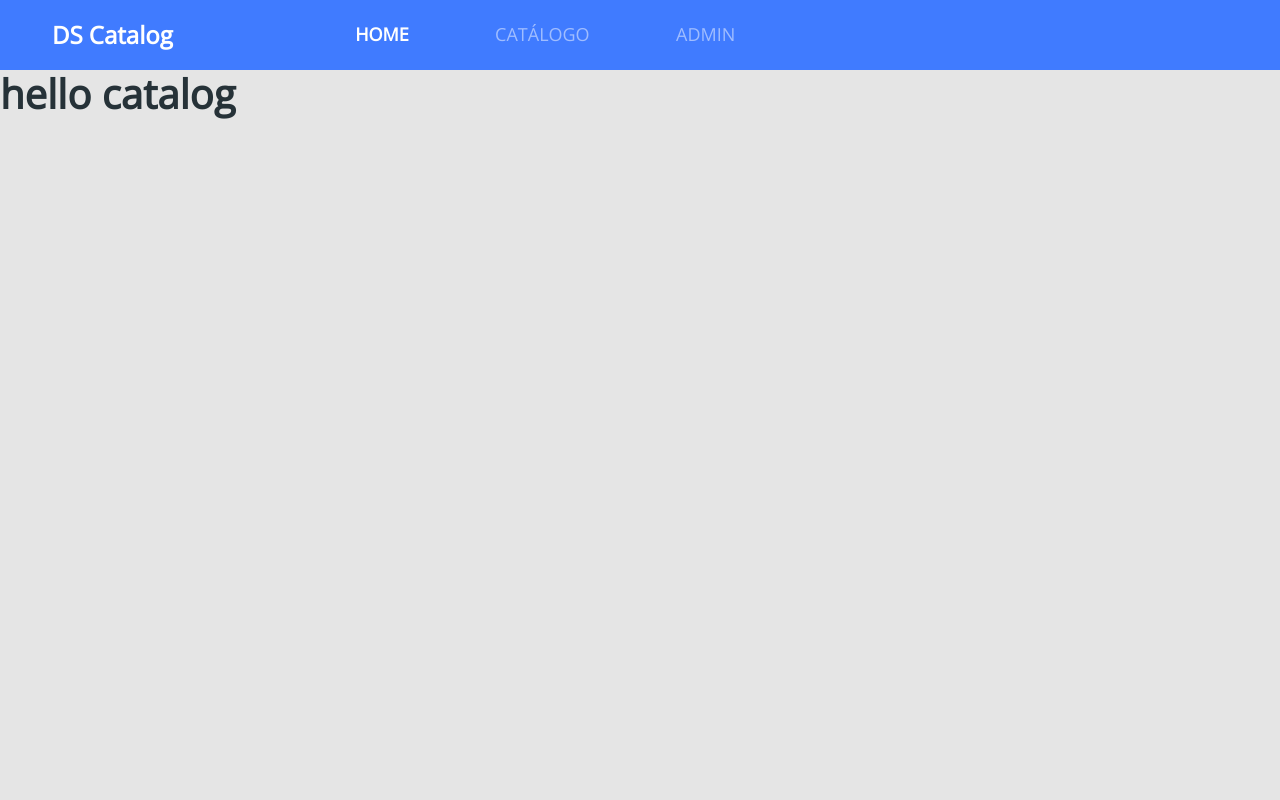
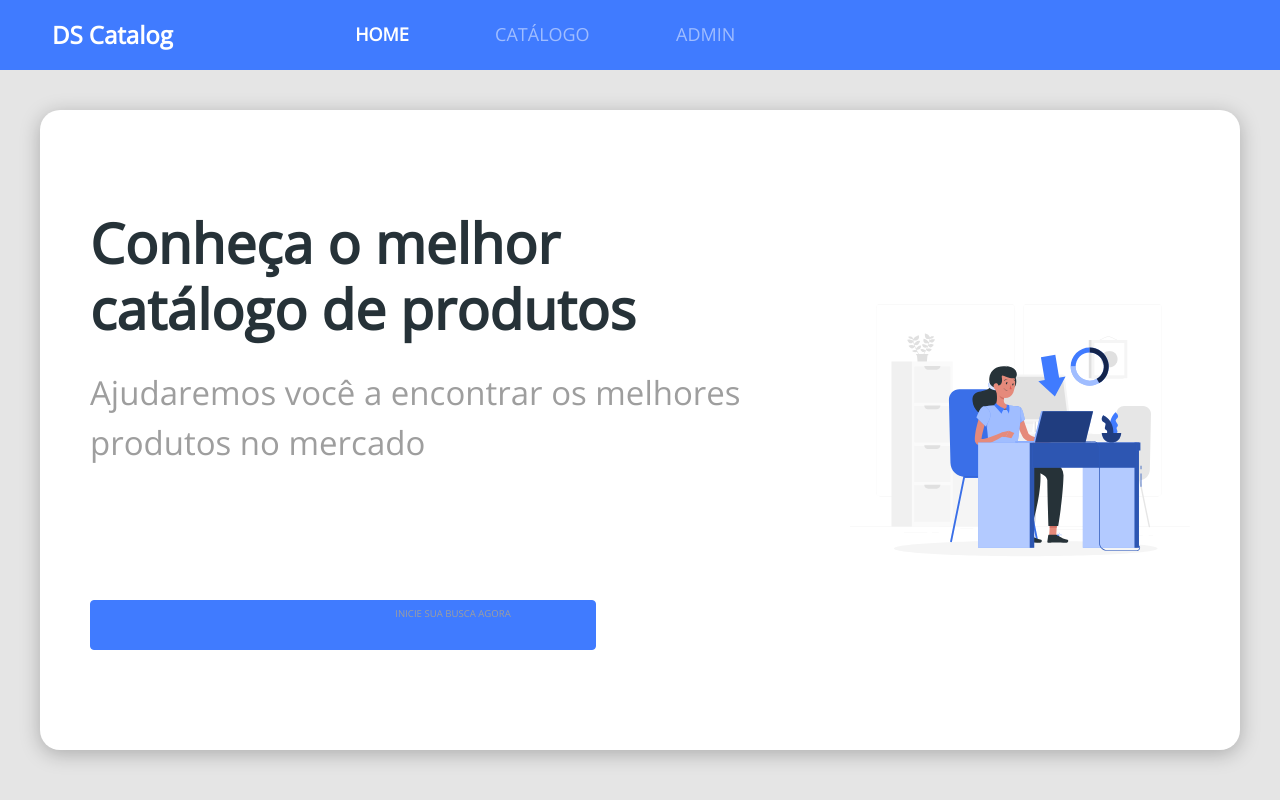
Before and after one commit to tobiasb14/catalog, a React (Create React App) app in the folder frontweb/: page / in a window 1280 px wide. Built offline with nearby package versions, Linux system fonts and the light colour scheme.

Commit message:
home styling

```diff
--- a/frontweb/src/App.tsx
+++ b/frontweb/src/App.tsx
@@ -1,13 +1,10 @@
-import Navbar from 'components/Navbar';
 import './Assets/Styles/custom.scss';
 import './App.css';
+import Home from 'pages/Home';
 
 function App() {
   return (
-    <>
-    <Navbar />
-    <h1>hello catalog</h1>
-    </>
+    <Home />
   );
 }
 
--- /dev/null
+++ b/frontweb/src/components/ButtonIcon/index.tsx
@@ -0,0 +1,11 @@
+import './styles.css';
+
+const ButtonIcon = () => {
+    return (
+        <button className="btn btn-primary btn-icon">
+            <p>INICIE SUA BUSCA AGORA</p>
+        </button>
+    );
+}
+
+export default ButtonIcon;
--- /dev/null
+++ b/frontweb/src/components/ButtonIcon/styles.css
@@ -0,0 +1,3 @@
+.btn-icon {
+    height: 50px;
+}
--- /dev/null
+++ b/frontweb/src/pages/Home/index.tsx
@@ -0,0 +1,28 @@
+import { ReactComponent as MainImage } from "Assets/Images/main-image.svg";
+import ButtonIcon from "components/ButtonIcon";
+import Navbar from "components/Navbar";
+import './styles.css';
+
+function Home() {
+    return (
+      <>
+        <Navbar />
+        <div className="home-container">
+            <div className="home-card">
+                <div className="home-content-container">
+                    <div>
+                    <h1>Conheça o melhor catálogo de produtos</h1>
+                    <p>Ajudaremos você a encontrar os melhores produtos no mercado</p>
+                    </div>
+                    <ButtonIcon />
+                </div>
+                <div className="home-image-container">
+                    <MainImage />
+                </div>
+            </div>
+        </div>
+      </>
+    );
+  }
+
+  export default Home;
--- /dev/null
+++ b/frontweb/src/pages/Home/styles.css
@@ -0,0 +1,137 @@
+.home-container {
+    padding: 20px;
+    font-size: 20px;
+    text-align: center;
+}
+
+.home-card {
+    display: flex;
+    flex-direction: column-reverse;
+    background-color: #FFF;
+    box-shadow: 0px 4px 20px rgba(0, 0, 0, 0.25);
+    border-radius: 20px;
+}
+
+.home-content-container {
+    display: flex;
+    flex-direction: column;
+    align-items: center;
+    padding: 10px 10px 60px 10px;
+}
+
+.home-content-container h1 {
+    width: 260px;
+    font-size: 1em;
+    margin-bottom: 15px;
+}
+
+.home-content-container p {
+    width: 260px;
+    color: #9e9e9e;
+    font-size: 0.6em;
+    margin-bottom: 30px;
+}
+
+.home-image-container {
+    padding: 50px 15px;
+}
+
+.home-image-container svg {
+    width: 100%;
+    height: auto;
+}
+
+@media(min-width: 576px) {
+    .home-container {
+        padding: 15px;
+        font-size: 40px;
+    }
+
+    .home-content-container h1 {
+        width: 506px;
+        margin-bottom: 20px;
+    }
+
+    .home-content-container p {
+        width: 506px;
+        margin-bottom: 20px;
+    }
+
+    .home-content-container button {
+        width: 506px;
+    }
+
+    .home-image-container svg {
+        width: 506px;
+    }
+}
+
+@media(min-width: 768px) {
+    .home-image-container {
+        padding: 100px 20px;
+    }
+
+    .home-content-container {
+        padding: 20px, 20px, 150px, 20px;
+    }
+}
+
+@media(min-width: 992px) {
+    .home-container {
+        padding: 40px;
+        font-size: 55px;
+    }
+
+    .home-image-container {
+        padding: 125px 20px;
+    }
+
+    .home-content-container {
+        padding: 20px, 20px, 100px, 20px;
+    }
+
+    .home-content-container h1 {
+        width: 700px;
+        margin-bottom: 26px;
+    }
+
+    .home-content-container p {
+        width: 700px;
+        margin-bottom: 47px;
+    }
+}
+
+@media(min-width: 1200px) {
+    .home-card {
+        flex-direction: row;
+        justify-content: space-around;
+        padding: calc(((85vh - 480px) / 2) - 20px) 0;
+    }
+
+    .home-content-container {
+        height: 480px;
+        width: 700px;
+        padding: 20px;
+        align-items: flex-start;
+        text-align: left;
+        align-content: space-between;
+        flex-flow: wrap;
+        flex-direction: row;
+    }
+
+    .home-image-container {
+        display: flex;
+        align-items: center;
+        padding: 20px;
+    }
+
+    .home-image-container svg {
+        width: 100%;
+    }
+}
+
+@media(min-width: 1400px) {
+    .home-image-container svg {
+        width: 480px;
+    }
+}
```
Also changed, not shown: frontweb/src/Assets/Images/main-image.svg (added).
